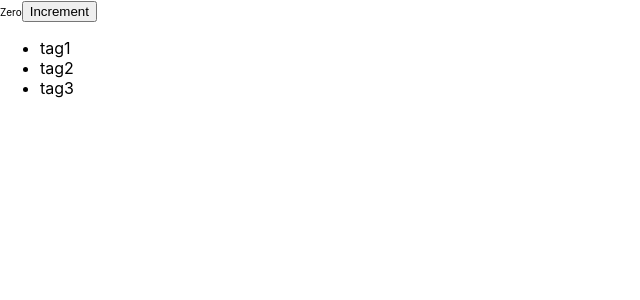
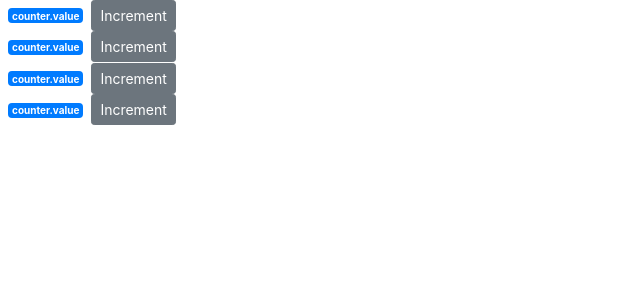
Before and after one commit to ZeviLiao/react-practice, a React (Create React App) app: page / in a window 1280 px wide. Shown: the top 300 px of the page, without its empty margins (0-640 px from the left). Built offline with nearby package versions, Linux system fonts and the light colour scheme; the HTML template or start-up script is replaced by a standard one.

Commit message:
add bootstrap

```diff
--- a/package.json
+++ b/package.json
@@ -3,6 +3,7 @@
   "version": "0.1.0",
   "private": true,
   "dependencies": {
+    "bootstrap": "^4.3.1",
     "react": "^16.8.6",
     "react-dom": "^16.8.6",
     "react-scripts": "2.1.8"
--- a/src/App.js
+++ b/src/App.js
@@ -1,7 +1,7 @@
 import React, { Component } from 'react'
 // import logo from './logo.svg';
 import './App.css'
-import Hello from './componets/hello'
+import Counters from './componets/counters'
 
 const a = <h1>hello</h1>
 
@@ -9,7 +9,7 @@
 
 class App extends Component {
   render() {
-    return <Hello />
+    return <Counters />
   }
 }
 
--- /dev/null
+++ b/src/componets/counter.jsx
@@ -0,0 +1,44 @@
+import React, { Component } from 'react'
+
+class Counter extends Component {
+  state = {
+    value: this.props.value,
+  }
+
+  handleIncrement = product => {
+    this.setState({
+      value: this.state.value + 1,
+    })
+  }
+
+  render() {
+    return (
+      <div>
+        <span style={{ fontSize: 10 }} className={this.getBadgeClasses()}>
+          {this.formatCount()}
+        </span>
+        <button
+          onClick={() => {
+            this.handleIncrement({ id: 1 })
+          }}
+          className="btn btn-secondary btn-sm"
+        >
+          Increment
+        </button>
+      </div>
+    )
+  }
+
+  getBadgeClasses() {
+    let classes = 'badge m-2 badge-'
+    classes += this.state.value === 0 ? 'warning' : 'primary'
+    return classes
+  }
+
+  formatCount() {
+    const { value } = this.state
+    return value === 0 ? 'Zero' : value
+  }
+}
+
+export default Counter
--- /dev/null
+++ b/src/componets/counters.jsx
@@ -0,0 +1,25 @@
+import React, { Component } from 'react'
+import Counter from './counter'
+
+class Counters extends Component {
+  state = {
+    counters: [
+      { id: 1, value: 0 },
+      { id: 2, value: 0 },
+      { id: 3, value: 0 },
+      { id: 4, value: 0 },
+    ],
+  }
+  render() {
+    console.log('props', this.props)
+    return (
+      <div>
+        {this.state.counters.map(counter => (
+          <Counter key={counter.id} value="counter.value" />
+        ))}
+      </div>
+    )
+  }
+}
+
+export default Counters
--- a/src/componets/hello.jsx
+++ /dev/null
@@ -1,37 +0,0 @@
-import React, { Component } from 'react'
-
-class Hello extends Component {
-  state = {
-    count: 0,
-    tags: ['tag1', 'tag2', 'tag3'],
-  }
-
-  render() {
-    return (
-      <div>
-        <span style={{ fontSize: 10 }} className={this.getBadgeClasses()}>
-          {this.formatCount()}
-        </span>
-        <button className="btn btn-secondary btn-sm">Increment</button>
-        <ul>
-          {this.state.tags.map(tag => (
-            <li key={tag}>{tag}</li>
-          ))}
-        </ul>
-      </div>
-    )
-  }
-
-  getBadgeClasses() {
-    let classes = 'badge m-2 badge-'
-    classes += this.state.count === 0 ? 'warning' : 'primary'
-    return classes
-  }
-
-  formatCount() {
-    const { count } = this.state
-    return count === 0 ? 'Zero' : count
-  }
-}
-
-export default Hello
```
Also changed, not shown: 1 other file (tests, documents, lock files or other folders).
